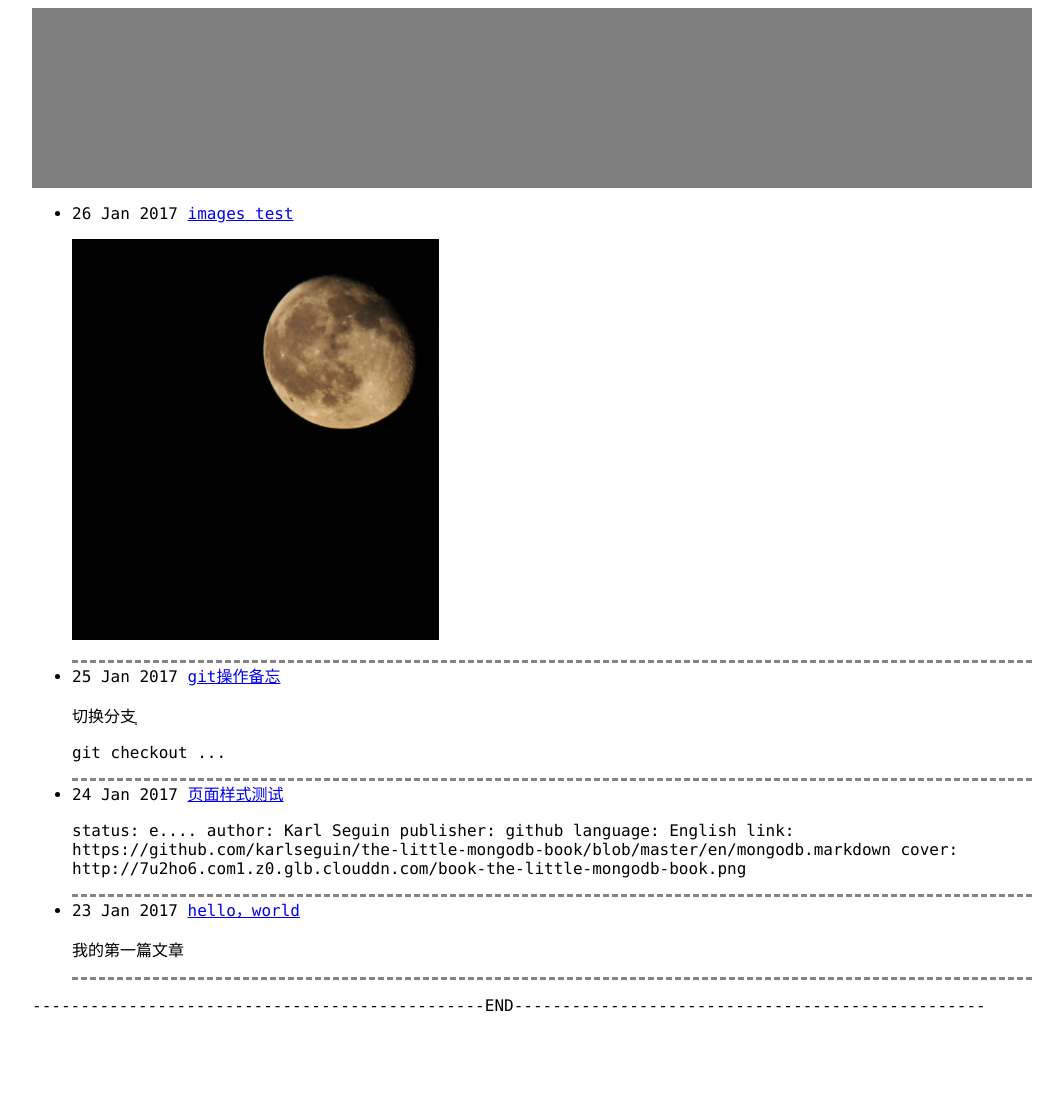
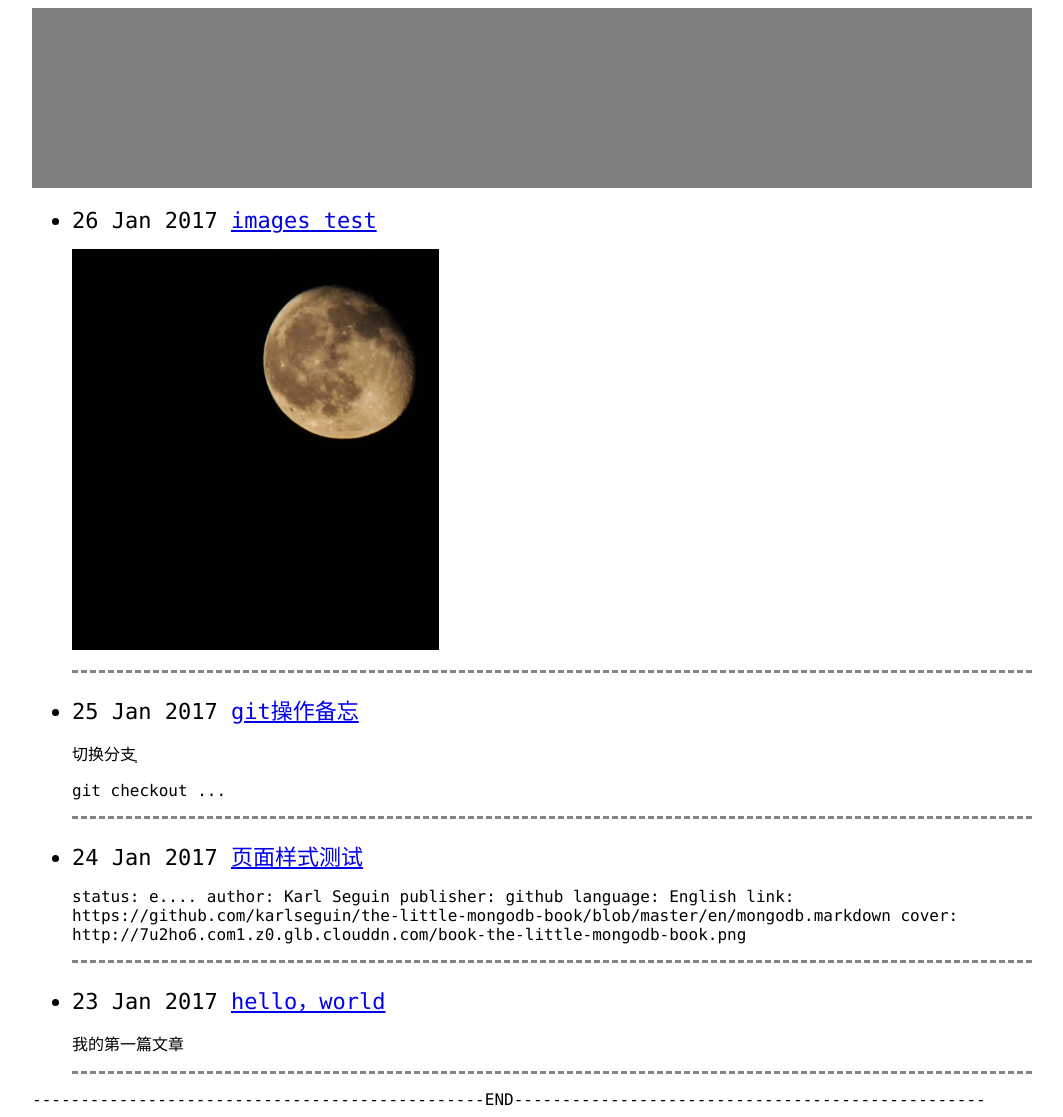
Before and after one commit to wangjianjie606/dono, a Jekyll site: the page built from index.html, in a window 1280 px wide. Shown: the whole page, without its empty margins (108-1171 px from the left). Built offline with Jekyll 4.4.1, drawn with Linux system fonts in a browser that asks for light colours; before the commit the page ends 1023 px from its top, so only the background shows below that.

Commit message:
新首页...

```diff
--- a/index.html
+++ b/index.html
@@ -5,8 +5,8 @@ title: My Blog
 
 <ul>
   {% for post in site.posts %}
-    <div style="border-bottom-style:dashed; border-color:rgb(132, 132, 132);">
-      <li style="">{{ post.date | date_to_string }} <a href="{{ site.baseurl }}{{ post.url }}?{{site.time}}">{{ post.title }}</a></li>
+    <div style="border-bottom-style:dashed; border-color:rgb(132, 132, 132); margin-top:20px;">
+      <li style="font-size:22px;">{{ post.date | date_to_string }} <a href="{{ site.baseurl }}{{ post.url }}?{{site.time}}">{{ post.title }}</a></li>
       <p>{{ post.excerpt }}</p>
 	</div>
   {% endfor %}
```
